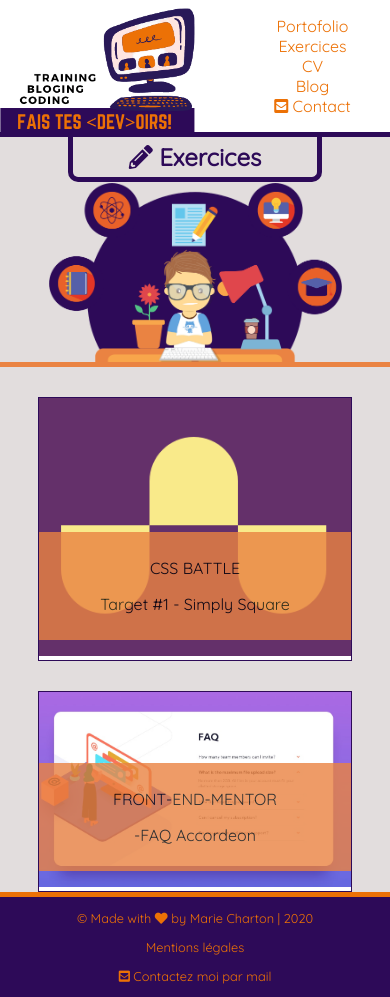
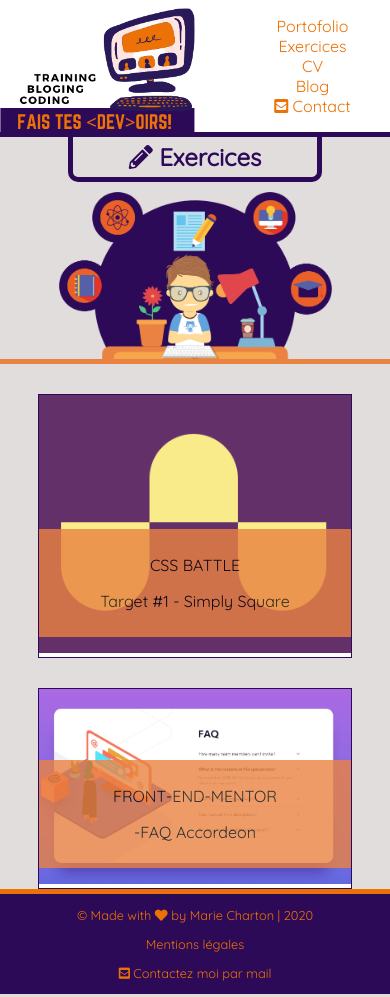
Before and after one commit to MarieCharton/PortofolioV2, a Symfony app: template templates/training.html.twig in a window 390 px wide. Run offline with Twig, Linux system fonts and the light colour scheme; the template is opened without the code that fills it, so the values that code supplies are empty; some libraries are stand-ins or nearby versions.

Commit message:
change background with image

```diff
--- a/public/css/pages/portofolio.css
+++ b/public/css/pages/portofolio.css
@@ -1,25 +1,24 @@
 .portofolio-background{
-    background-image: url("../../images/background/portofolio.png");
-    background-repeat: no-repeat;
-    background-position: bottom;
-    background-size: 49%;
-    height: 580px;
     background-color: rgb(226, 221, 221);
     border-bottom: 5px solid #ea8342;
+    display: flex;
+    justify-content: center;
+}
+.portofolio-background img{
+    width: 50%;
+    margin-top: 10px;
 }
 
 /*=====TABLETTE=====*/
 @media (min-width: 600px) and (max-width: 1024px) {
-    .portofolio-background{
-        background-size: 55%;
-        height: 300px;
+    .portofolio-background img{
+        width: 60%;
     }
 }
 
 /*=====MOBILE=====*/
 @media (min-width: 0px) and (max-width: 599px) {
-    .portofolio-background{
-        background-size: 75%;
-        height: 180px;
+    .portofolio-background img{
+        width: 70%;
     }
 }
--- a/public/css/pages/training.css
+++ b/public/css/pages/training.css
@@ -1,25 +1,24 @@
 .training-background{
-    background-image: url("../../images/background/training.png");
-    background-repeat: no-repeat;
-    background-position: bottom;
-    background-size: 49%;
-    height: 580px;
     background-color: rgb(226, 221, 221);
     border-bottom: 5px solid #ea8342;
+    display: flex;
+    justify-content: center;
+}
+.training-background img{
+    width: 50%;
+    margin-top: 10px;
 }
 
 /*=====TABLETTE=====*/
 @media (min-width: 600px) and (max-width: 1024px) {
-    .training-background{
-        background-size: 55%;
-        height: 300px;
+    .training-background img{
+        width: 60%;
     }
 }
 
 /*=====MOBILE=====*/
 @media (min-width: 0px) and (max-width: 599px) {
-    .training-background{
-        background-size: 75%;
-        height: 180px;
+    .training-background img{
+        width: 70%;
     }
 }
--- a/templates/layout/portofolio/content-portofolio.html.twig
+++ b/templates/layout/portofolio/content-portofolio.html.twig
@@ -5,8 +5,10 @@
         </div>
     </div>
 
-    {# Background-image  #}
-    <div class="portofolio-background"></div>
+
+    <div class="portofolio-background">
+        <img src="{{ asset('images/background/portofolio.png') }}" alt="dessin-cv">
+    </div>
 
     <div class="cards">
         <div class="card">
--- a/templates/layout/training/content-training.html.twig
+++ b/templates/layout/training/content-training.html.twig
@@ -5,8 +5,9 @@
         </div>
     </div>
 
-    {# Background-image  #}
-    <div class="training-background"></div>
+    <div class="portofolio-background">
+        <img src="{{ asset('images/background/training.png') }}" alt="dessin-cv">
+    </div>
 
     <div class="cards">
         <div class="card">
```
Also changed, not shown: 1 other file.
